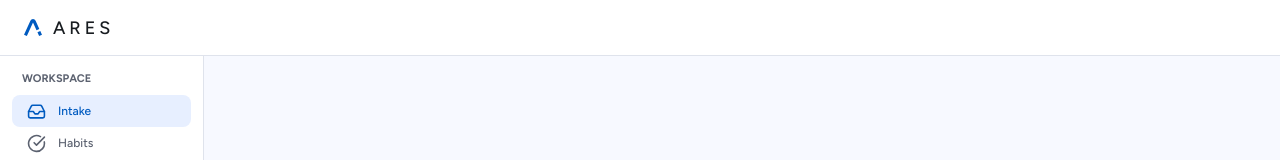
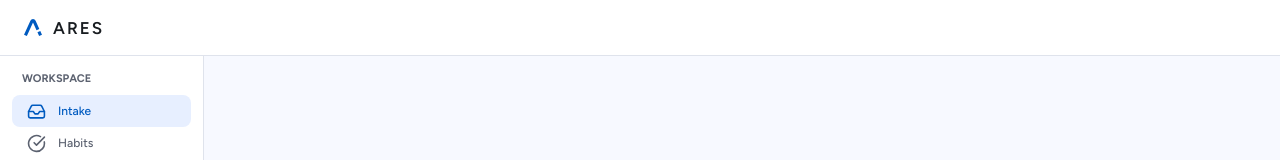
Before and after one commit to Aydinm1/ares, a Next.js app: page / in a window 1280 px wide. Shown: the top 160 px of the page. Built offline with nearby package versions, Linux system fonts and the light colour scheme.

Commit message:
Clean up assignment UI assets

```diff
--- a/components/assignment-ui/assignment-ui.module.css
+++ b/components/assignment-ui/assignment-ui.module.css
@@ -65,9 +65,9 @@
 
 .brandName {
   overflow: hidden;
-  font-size: 18px;
-  font-weight: 500;
-  letter-spacing: 0.22em;
+  font-size: 17px;
+  font-weight: 600;
+  letter-spacing: 0.12em;
   text-overflow: ellipsis;
   white-space: nowrap;
 }
@@ -628,6 +628,11 @@
 }
 
 .assignmentRow[data-completed="true"] {
+  color: var(--assignment-muted);
+  background: #fafbfc;
+}
+
+.assignmentRow[data-completed="true"]:hover {
   color: var(--assignment-muted);
   background: #fafbfc;
 }
```
Also changed, not shown: design-reference/ares.png (added), 1 other file (tests, documents, lock files or other folders).
